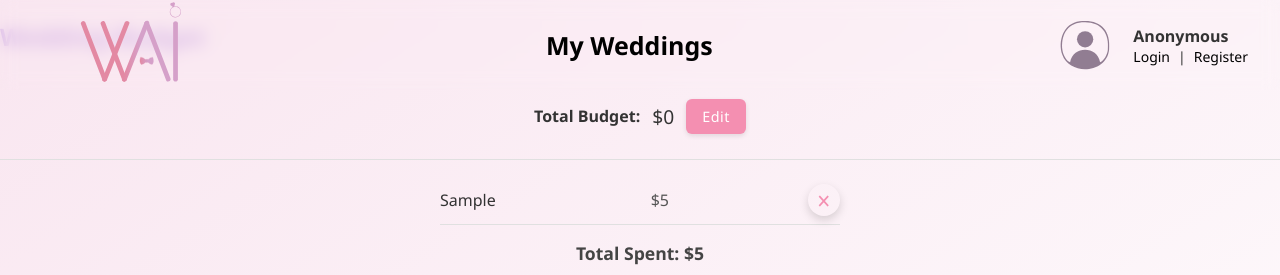
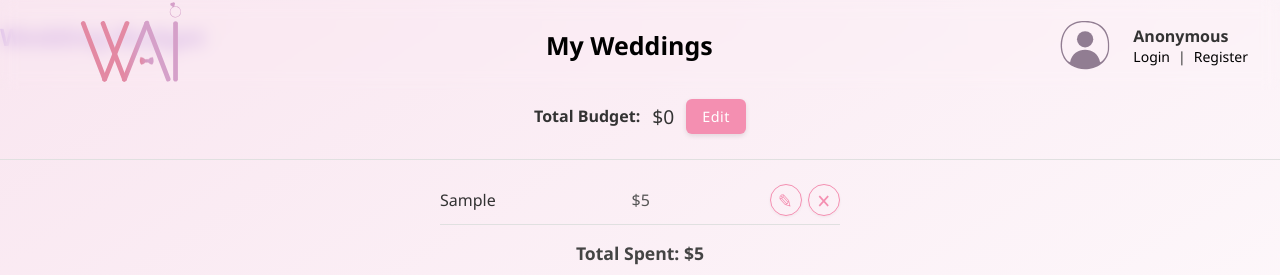
Before and after one commit to zivklein21/WeddingzAI-Front, a React (Vite) app: page /budget in a window 1280 px wide. Both pictures are taken after typing "Sample", "5" into the empty fields and a click on the button "Add". Shown: the top 275 px of the page. Built offline with nearby package versions, Linux system fonts and the light colour scheme; no server answers.

Commit message:
feat: add edit functionality to budget categories with inline inputs and save/cancel buttons

```diff
--- a/src/components/Budget/CategoryList.tsx
+++ b/src/components/Budget/CategoryList.tsx
@@ -1,3 +1,4 @@
+import { useState } from "react";
 import styles from "./budget.module.css";
 import { useBudget } from "./BudgetContext";
 
@@ -7,7 +8,7 @@ const CategoryList = () => {
   const handleDelete = (index: number) => {
     const updated = categories.filter((_, i) => i !== index);
     setCategories(updated);
-    saveBudget();
+    saveBudget(updated, totalBudget);
   };
 
   if (categories.length === 0) {
@@ -17,18 +18,82 @@ const CategoryList = () => {
   return (
     <>
       <ul className={styles.categoryList}>
-        {categories.map((cat, index) => (
+        {categories.map((cat, index) => {
+          const [isEditing, setIsEditing] = useState(false);
+          const [editedName, setEditedName] = useState(cat.name);
+          const [editedAmount, setEditedAmount] = useState(
+            cat.amount.toString()
+          );
+
+          const handleUpdate = () => {
+            const updated = categories.map((item, i) =>
+              i === index
+                ? { name: editedName, amount: parseFloat(editedAmount) || 0 }
+                : item
+            );
+            setCategories(updated);
+            saveBudget(updated, totalBudget);
+            setIsEditing(false);
+          };
+
+          return (
             <li key={index} className={styles.categoryItem}>
+              {isEditing ? (
+                <>
+                  <input
+                    type="text"
+                    value={editedName}
+                    onChange={(e) => setEditedName(e.target.value)}
+                    className={styles.categoryInput}
+                  />
+                  <input
+                    type="number"
+                    value={editedAmount}
+                    onChange={(e) => setEditedAmount(e.target.value)}
+                    className={styles.categoryInput}
+                  />
+                  <button
+                    className={styles.confirmBtn}
+                    onClick={handleUpdate}
+                    title="Confirm"
+                  >
+                    ✔
+                  </button>
+                  <button
+                    className={styles.cancelBtn}
+                    onClick={() => setIsEditing(false)}
+                    title="Cancel"
+                  >
+                    ✕
+                  </button>
+                </>
+              ) : (
+                <>
                   <span className={styles.categoryName}>{cat.name}</span>
                   <span className={styles.categoryAmount}>${cat.amount}</span>
+                  <div className={styles.categoryActions}>
+                    <button
+                      className={styles.categoryEditBtn}
+                      onClick={() => {
+                        setEditedName(cat.name);
+                        setEditedAmount(cat.amount.toString());
+                        setIsEditing(true);
+                      }}
+                    >
+                      ✎
+                    </button>
                     <button
                       className={styles.deleteBtn}
                       onClick={() => handleDelete(index)}
                     >
                       ✕
                     </button>
+                  </div>
+                </>
+              )}
             </li>
-        ))}
+          );
+        })}
       </ul>
       <p className={styles.totalRow}>
         Total Spent: $
--- a/src/components/Budget/budget.module.css
+++ b/src/components/Budget/budget.module.css
@@ -53,6 +53,12 @@
   align-items: center;
   padding: 0.5rem 0;
   border-bottom: 1px solid #e0e0e0;
+  gap: 1rem;
+}
+
+.categoryActions {
+  display: flex;
+  gap: 0.4rem;
 }
 
 .categoryName {
@@ -66,14 +72,17 @@
   margin-left: 1rem;
 }
 
+.confirmBtn,
+.cancelBtn,
+.categoryEditBtn,
 .deleteBtn {
   background: transparent;
-  border: none;
+  border: 1px solid #f48fb1;
   color: #f48fb1;
   font-size: 1.2rem;
   cursor: pointer;
-  transition: color 0.3s ease;
-  padding: 0.2rem;
+  transition: all 0.3s ease;
+  padding: 0.5rem;
   line-height: 1;
   display: flex;
   align-items: center;
@@ -81,8 +90,12 @@
   height: 32px;
   width: 32px;
   border-radius: 50%;
+  box-shadow: 0 1px 3px rgba(0, 0, 0, 0.05);
 }
 
+.confirmBtn:hover,
+.cancelBtn:hover,
+.categoryEditBtn:hover,
 .deleteBtn:hover {
   color: #ec407a;
 }
```
Lines whose indentation alone changed are shown as unchanged.
